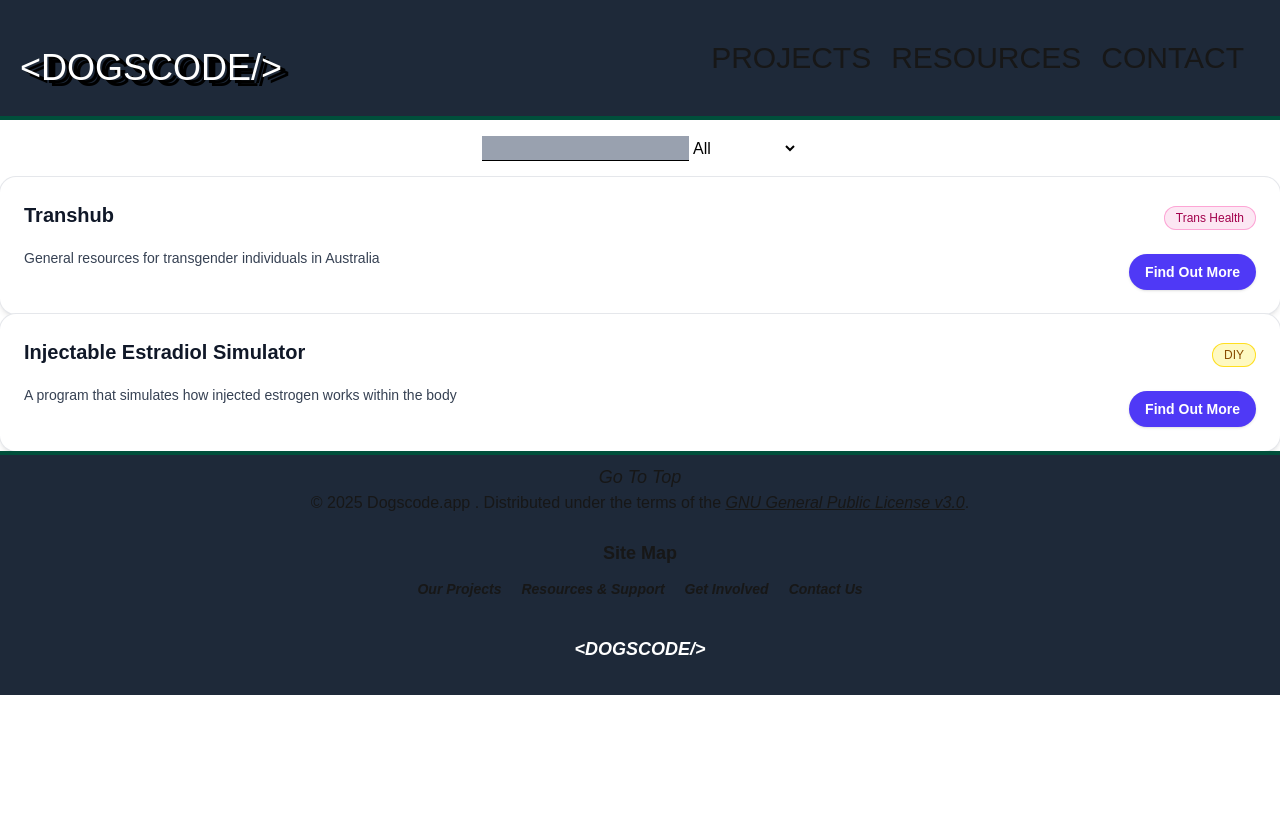
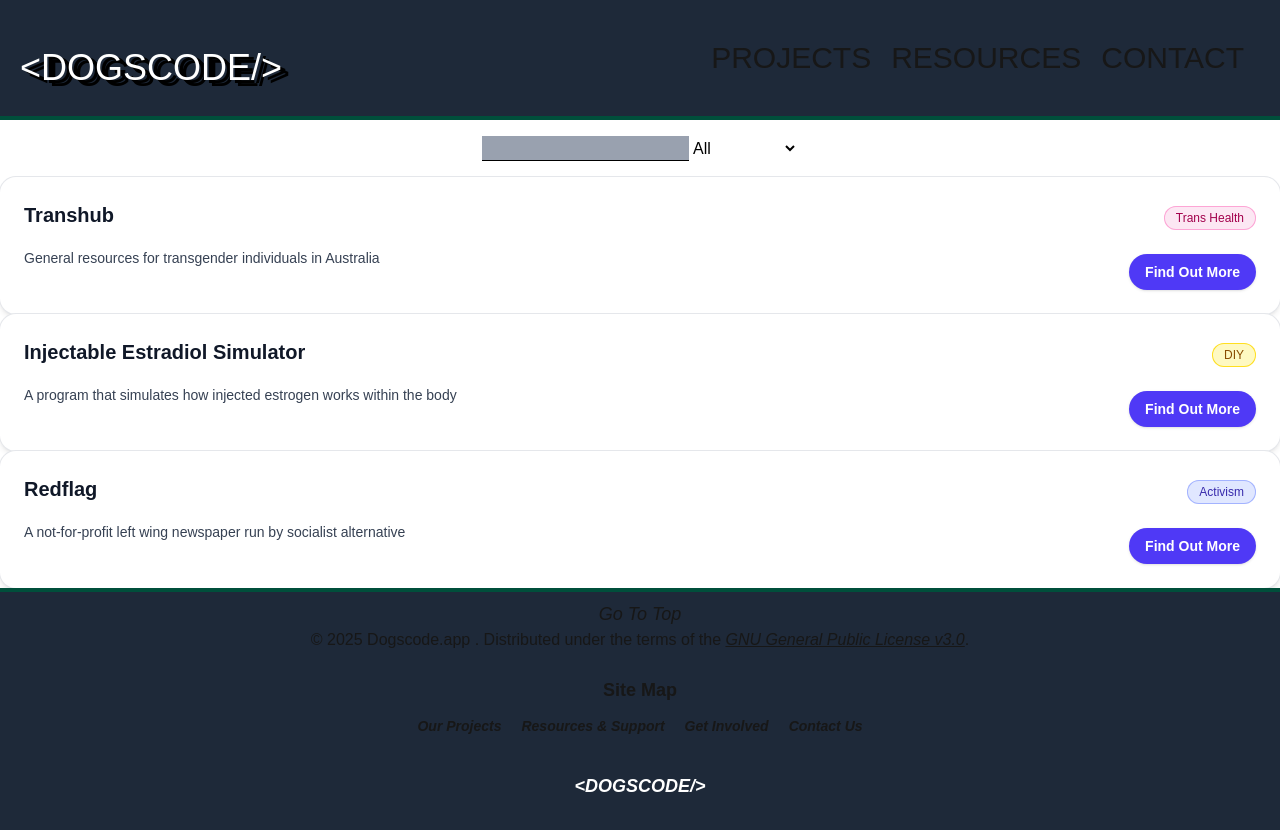
Before and after one commit to ml-sutton/dogscode, a Next.js app in the folder code/: page /resources in a window 1280 px wide. Before the commit the page ends 800 px from the top, so only its background shows below. Built offline with nearby package versions, Linux system fonts and the light colour scheme.

Commit message:
made filtering work

```diff
--- a/code/src/components/resources/Resources.tsx
+++ b/code/src/components/resources/Resources.tsx
@@ -29,17 +29,29 @@
 
 function FilterResourcesBySearchQuery(_resources:Resource[],searchQuery:string|undefined): Resource[]
 {
-  console.log(searchQuery)
-  return _resources;
+  if(searchQuery==undefined||searchQuery=="")
+  {
+    return _resources;
+  }
+  const filteredResources = _resources.filter((resource)=> {
+    const titleContains = resource.name.toLowerCase().includes(searchQuery.toLowerCase());
+    const bodyContains = resource.body.toLowerCase().includes(searchQuery.toLowerCase());
+    return titleContains||bodyContains;
+  })
+  return filteredResources;
+}
+function FilterResources(_resources: Resource[],tag:ResourceType,searchQuery:string|undefined): Resource[]
+{
+  const filteredByQueryResources = FilterResourcesBySearchQuery(_resources,searchQuery);
+  const filteredByTagResources = FilterResourcesByTag(filteredByQueryResources,tag);
+  return filteredByTagResources;
 }
 export const ResourcesComponent: React.FC = () =>
 {
   const resources = currentResources;
   const [searchFilter,setSearchFilter] = useState<string|undefined>();
   const [tagFilter,setTagFilter] = useState<ResourceType>(ResourceType.Any);
-  const filteredByQueryResources = FilterResourcesBySearchQuery(resources,searchFilter)
-  console.log(filteredByQueryResources);
-  const resourcelines = FilterResourcesByTag(resources,tagFilter).map((item, key) => <ResourceComponent resource_={item} key={key}/>)
+  const resourcelines = FilterResources(resources,tagFilter,searchFilter).map((item, key) => <ResourceComponent resource_={item} key={key}/>)
   return (
     <>
       <ResourceFilter setSearchQuery={setSearchFilter} setTag={setTagFilter} />
--- a/code/src/models/resource.ts
+++ b/code/src/models/resource.ts
@@ -25,5 +25,11 @@
     type: ResourceType.DIY,
     body: "A program that simulates how injected estrogen works within the body"
   },
+  {
+    name: "Redflag",
+    href: "https://redflag.org.au/",
+    type: ResourceType.Activism,
+    body: "A not-for-profit left wing newspaper run by socialist alternative"
+  }
 
 ]
```
